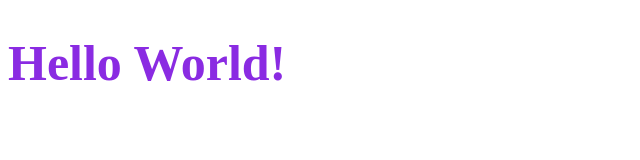
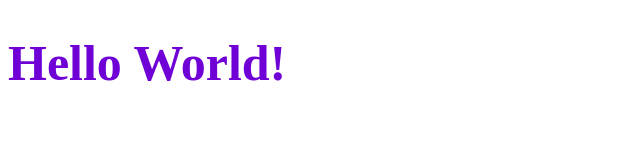
Before and after one commit to AlexLamplough/alexlamplough.github.io, a plain HTML site: page index.html in a window 1280 px wide. Shown: the whole page, without its empty margins (0-640 px from the left). Drawn offline with Linux system fonts and the light colour scheme.

Commit message:
Update main.css

```diff
--- a/main.css
+++ b/main.css
@@ -1,4 +1,4 @@
 h1 {
     font-size: 50px;
-    color: Blueviolet;
+    color: rgb(111, 0, 214);
 }
```
